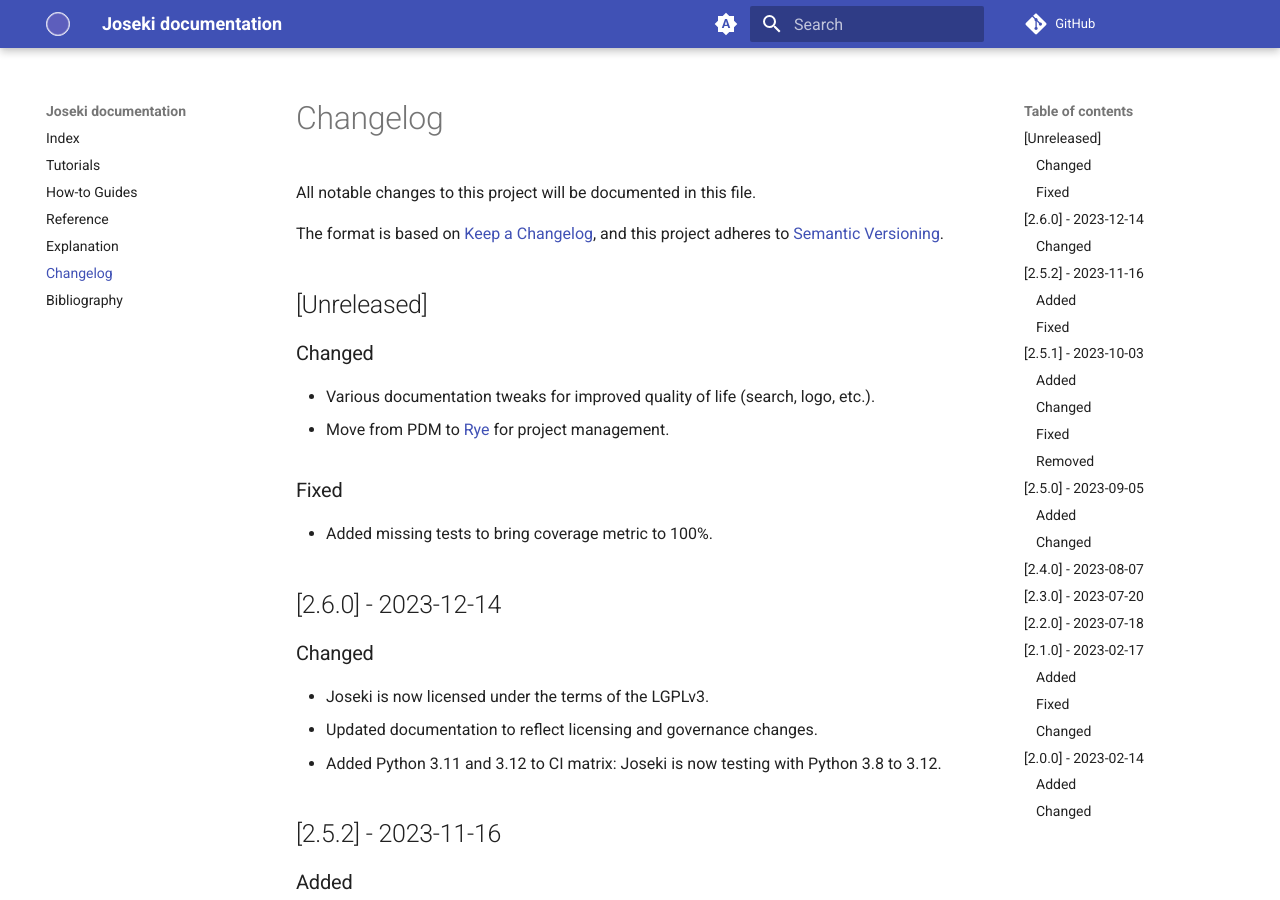
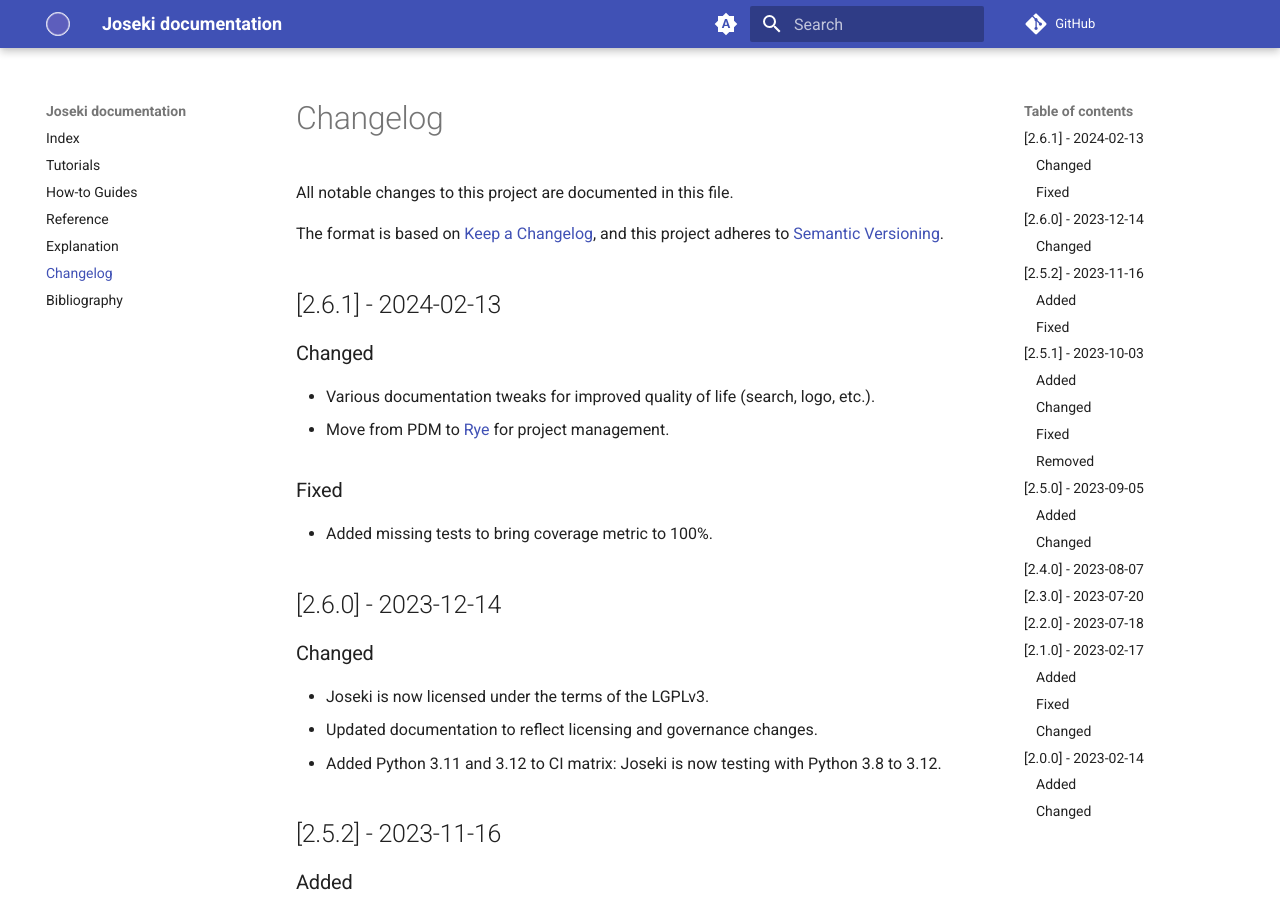
Before and after one commit to rayference/joseki, an MkDocs documentation site: the page built from docs/changelog.md, in a window 1280 px wide and 900 px high. Built offline with MkDocs 1.6.1 and Material for MkDocs 9.7.7, drawn with Linux system fonts in a browser that asks for light colours; comment, search, counter and statistics services are not loaded; the version menu is left out.

```diff
--- a/docs/changelog.md
+++ b/docs/changelog.md
@@ -1,11 +1,11 @@
 # Changelog
 
-All notable changes to this project will be documented in this file.
+All notable changes to this project are documented in this file.
 
 The format is based on [Keep a Changelog](https://keepachangelog.com/en/1.0.0/),
 and this project adheres to [Semantic Versioning](https://semver.org/spec/v2.0.0.html).
 
-## [Unreleased]
+## [2.6.1] - 2024-02-13
 
 ### Changed
 
```
Also changed, not shown: pyproject.toml (+4 -4 lines).
